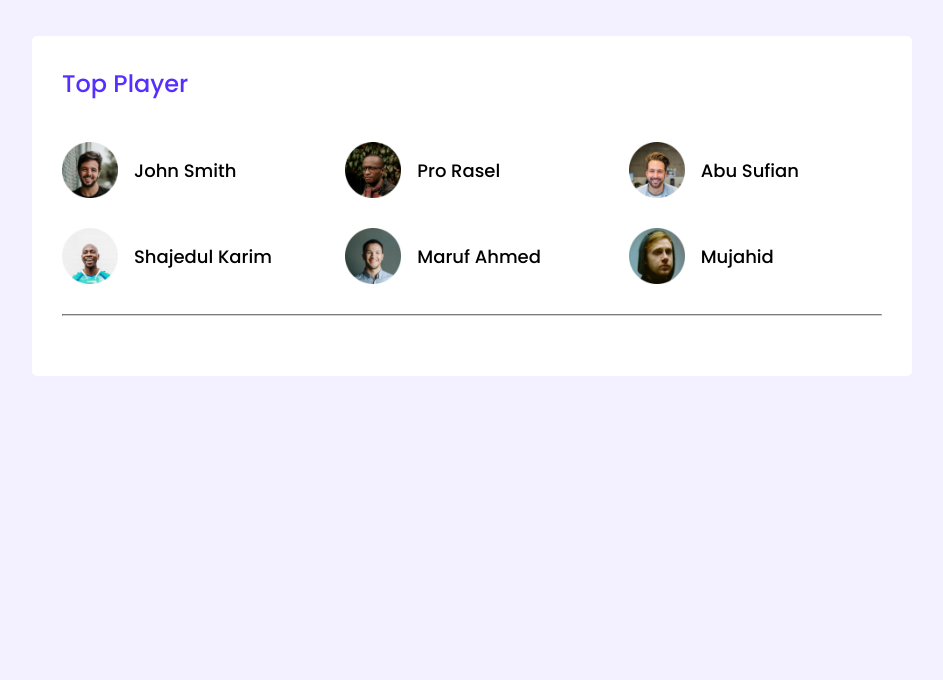
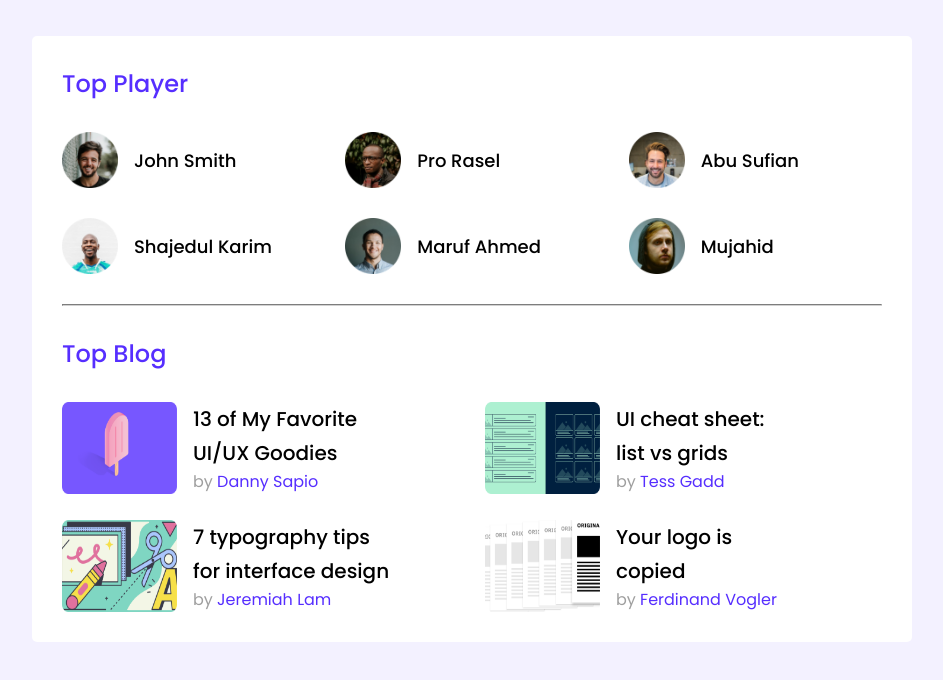
Before and after one commit to Rabby-khan-04/Leader-Board, a plain HTML site: page index.html in a window 1280 px wide. Shown: the whole page, without its empty margins (168-1111 px from the left). Drawn offline with Linux system fonts and the light colour scheme.

Commit message:
Blog Section Added

```diff
--- a/index.html
+++ b/index.html
@@ -7,7 +7,11 @@
     <meta name="viewport" content="width=device-width, initial-scale=1.0">
 
     <!-- Google Font Poppins -->
-    <link rel="preconnect" href="https://fonts.googleapis.com"><link rel="preconnect" href="https://fonts.gstatic.com" crossorigin><link href="https://fonts.googleapis.com/css2?family=Poppins:ital,wght@0,100;0,200;0,300;0,400;0,500;0,600;0,700;0,800;0,900;1,100;1,200;1,300;1,400;1,500;1,600;1,700;1,800;1,900&display=swap" rel="stylesheet">
+    <link rel="preconnect" href="https://fonts.googleapis.com">
+    <link rel="preconnect" href="https://fonts.gstatic.com" crossorigin>
+    <link
+        href="https://fonts.googleapis.com/css2?family=Poppins:ital,wght@0,100;0,200;0,300;0,400;0,500;0,600;0,700;0,800;0,900;1,100;1,200;1,300;1,400;1,500;1,600;1,700;1,800;1,900&display=swap"
+        rel="stylesheet">
 
     <!-- Style Sheet -->
     <link rel="stylesheet" href="styles/style.css">
@@ -29,7 +33,9 @@
         <!-- Top Players And Blog Start -->
 
         <section class="top_section">
+
             <div class="container">
+                <!-- Top Player Section Start -->
                 <h2 class="section_title">Top Player</h2>
 
                 <div class="players_info">
@@ -58,7 +64,50 @@
                         <h4>Mujahid</h4>
                     </div>
                 </div>
+
+                <!-- Top Player Section End -->
+
                 <hr>
+
+                <!-- BLog Section Start -->
+
+                <h2 class="section_title">Top Blog</h2>
+
+                <div class="blog_container">
+                    <div class="blog">
+                        <img src="images/blogs/blog-1.png" alt="">
+                        <div class="blog_details">
+                            <h2>13 of My Favorite<br> UI/UX Goodies</h2>
+                            <h3><span>by</span> Danny Sapio</h3>
+                        </div>
+                    </div>
+                    <div class="blog">
+                        <img src="images/blogs/blog-2.png" alt="">
+                        <div class="blog_details">
+                            <h2>UI cheat sheet:<br> list vs grids</h2>
+                            <h3><span>by</span> Tess Gadd</h3>
+                        </div>
+
+                    </div>
+                    <div class="blog">
+                        <img src="images/blogs/blog-3.png" alt="">
+                        <div class="blog_details">
+                            <h2>7 typography tips<br> for interface design</h2>
+                            <h3><span>by</span> Jeremiah Lam</h3>
+                        </div>
+
+                    </div>
+                    <div class="blog">
+                        <img src="images/blogs/blog-4.png" alt="">
+                        <div class="blog_details">
+                            <h2>Your logo is<br> copied</h2>
+                            <h3><span>by</span> Ferdinand Vogler</h3>
+                        </div>
+
+                    </div>
+                </div>
+
+                <!-- BLog Section End -->
             </div>
         </section>
 
--- a/styles/style.css
+++ b/styles/style.css
@@ -1,3 +1,16 @@
+/* Google Font: Roboto */
+@import url('https://fonts.googleapis.com/css2?family=Roboto:ital,wght@0,100;0,300;0,400;0,500;0,700;0,900;1,100;1,300;1,400;1,500;1,700;1,900&display=swap');
+
+
+/* Global Css */
+
+:root {
+    --f-roboto: 'Roboto', sans-serif;
+    --primary-color: #562EFF;
+    --black-color: #000;
+    --light-gray: #D1D1D1;
+}
+
 * {
     margin: 0;
     padding: 0;
@@ -25,8 +38,15 @@ img {
     font-weight: 500;
     font-size: 24px;
     line-height: 36px;
-    color: #562EFF;
+    color: var(--primary-color);
+    margin-bottom: 30px;
 }
+
+/* Global Css Start */
+
+/* Top player And Blog Css Start */
+
+/* Top Player Css Start */
 
 .top_section {
     margin-top: 36px;
@@ -36,7 +56,6 @@ img {
     display: grid;
     grid-template-columns: repeat(3, 1fr);
     gap: 30px;
-    margin-top: 40px;
 }
 
 .player {
@@ -55,10 +74,56 @@ img {
     font-weight: 500;
     font-size: 18px;
     line-height: 27px;
-    color: #000000;
+    color: var(--black-color);
 }
 
+/* Top player Css End */
+
 hr {
-    border-color: #D1D1D1;
+    border-color: var(--light-gray);
     margin: 30px 0;
 }
+
+/* Blog Css Start */
+
+.blog_container {
+    display: grid;
+    grid-template-columns: repeat(2, 1fr);
+    gap: 26px;
+}
+
+.blog {
+    display: flex;
+    flex-direction: row;
+    gap: 16px;
+}
+
+.blog img {
+    max-width: 115px;
+}
+
+.blog h2 {
+    font-weight: 500;
+    font-size: 20px;
+    line-height: 34px;
+    color: var(--black-color);
+
+}
+
+.blog h3 {
+    font-weight: 400;
+    font-size: 16px;
+    line-height: 24px;
+    color: var(--primary-color);
+}
+
+.blog h3 span {
+    font-weight: 400;
+    font-size: 16px;
+    line-height: 24px;
+    color: #9F9F9F;
+}
+
+/* Blog Css ENd */
+
+/* Top player And Blog Css End */
```
